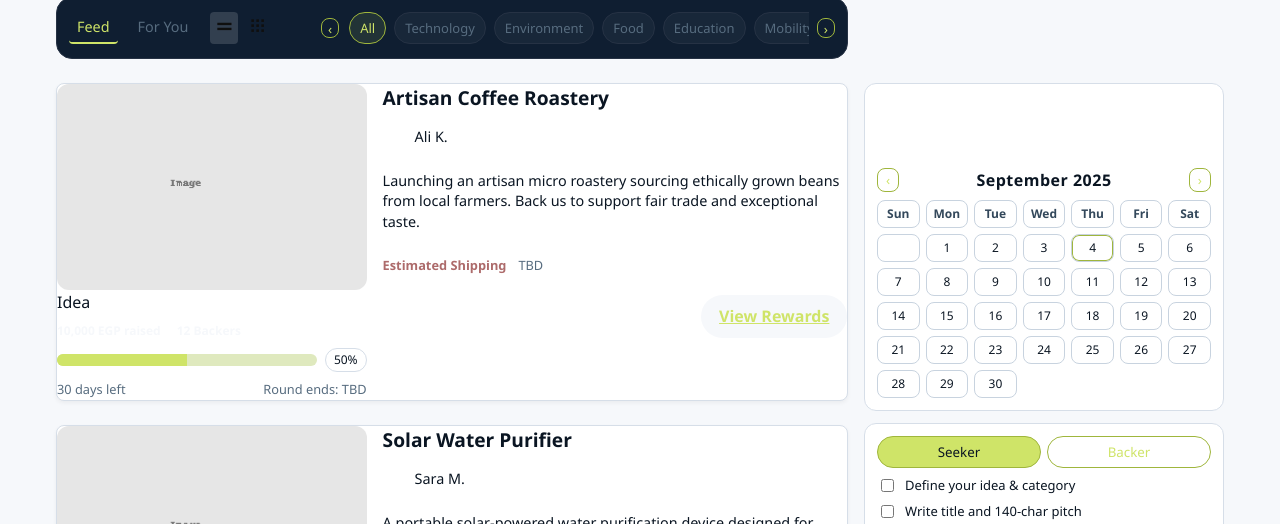
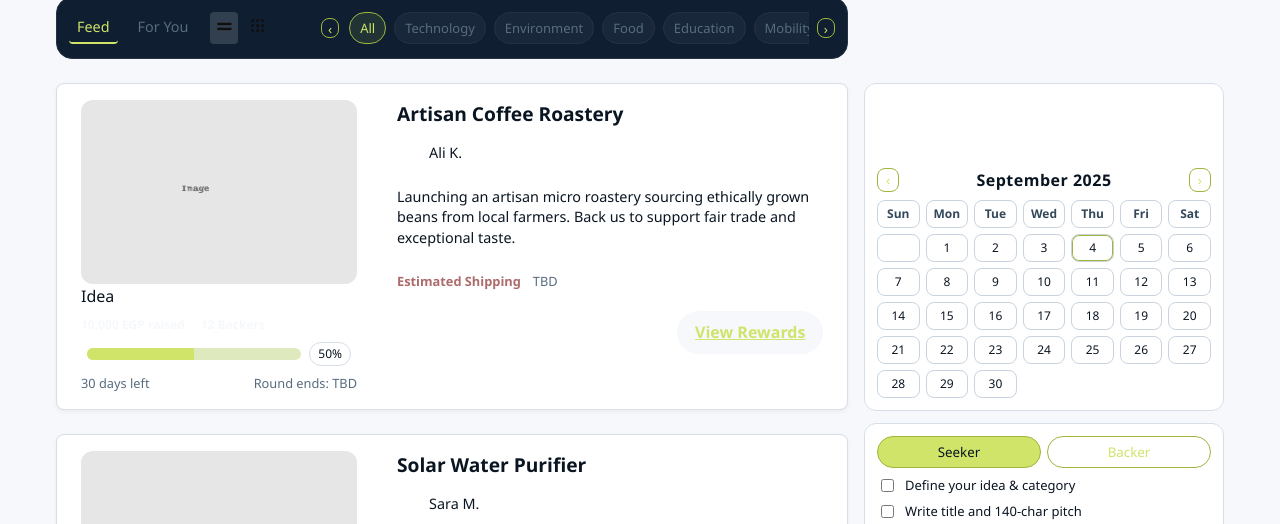
Before and after one commit to Egypts-SoftwareDev/Nafez-alpha, a plain HTML site: page public/index.html in a window 1280 px wide. Shown: the part 242-766 px from the top of the page. Drawn offline with Linux system fonts and the light colour scheme; files that its build step writes are made by us from their sources; no server answers; files whose address does not match are found by name; a web font is replaced by a local one.

Commit message:
Feed card polish: add card padding; stage badge tight top-left; inner padding on columns; progress bar inset; CTA bottom-right

```diff
--- a/public/css/styles.css
+++ b/public/css/styles.css
@@ -315,6 +315,7 @@ input:checked + .slider:before { transform: translate(16px,-50%); background: #f
   border-radius: 8px;
   overflow: hidden;
   box-shadow: 0 2px 4px rgba(0, 0, 0, 0.05);
+  padding: 12px; /* keep content away from card edges */
 }
 
 .campaign-media {
@@ -333,8 +334,8 @@ input:checked + .slider:before { transform: translate(16px,-50%); background: #f
 
 .stage-label {
   position: absolute;
-  top: 8px;
-  left: 8px;
+  top: 6px;
+  left: 6px;
   background-color: var(--secondary);
   color: var(--primary);
   padding: 0.25rem 0.5rem;
@@ -354,8 +355,8 @@ input:checked + .slider:before { transform: translate(16px,-50%); background: #f
 }
 
 /* In list view, restore the original horizontal proportions */
-#campaigns-container.list .media-col { display:flex; flex-direction: column; gap: 8px; }
-#campaigns-container.list .info-col { display:flex; flex-direction: column; gap: 8px; }
+#campaigns-container.list .media-col { display:flex; flex-direction: column; gap: 8px; padding: 4px 12px; }
+#campaigns-container.list .info-col { display:flex; flex-direction: column; gap: 8px; padding: 4px 12px; }
 
 .campaign-title {
   margin: 0 0 0.25rem;
@@ -440,7 +441,7 @@ input:checked + .slider:before { transform: translate(16px,-50%); background: #f
 
 /* New media-aligned stats/progress layout for list view */
 .media-stats { display:flex; gap:16px; color: var(--muted); font-size: 12px; font-weight:600; }
-.media-progress { display:grid; grid-template-columns: 1fr auto; align-items:center; gap:8px; }
+.media-progress { display:grid; grid-template-columns: 1fr auto; align-items:center; gap:8px; padding: 0 6px; }
 .progress-pill { width: 100%; height: 12px; background: var(--progress-bg); border-radius: 999px; overflow: hidden; }
 .pct-badge { padding: 2px 8px; border-radius: 999px; font-size: 12px; border: 1px solid var(--border); color: var(--text-dark); background: #fff; }
 .shipping-info { display:flex; gap:8px; align-items:center; color: var(--muted); }
```
